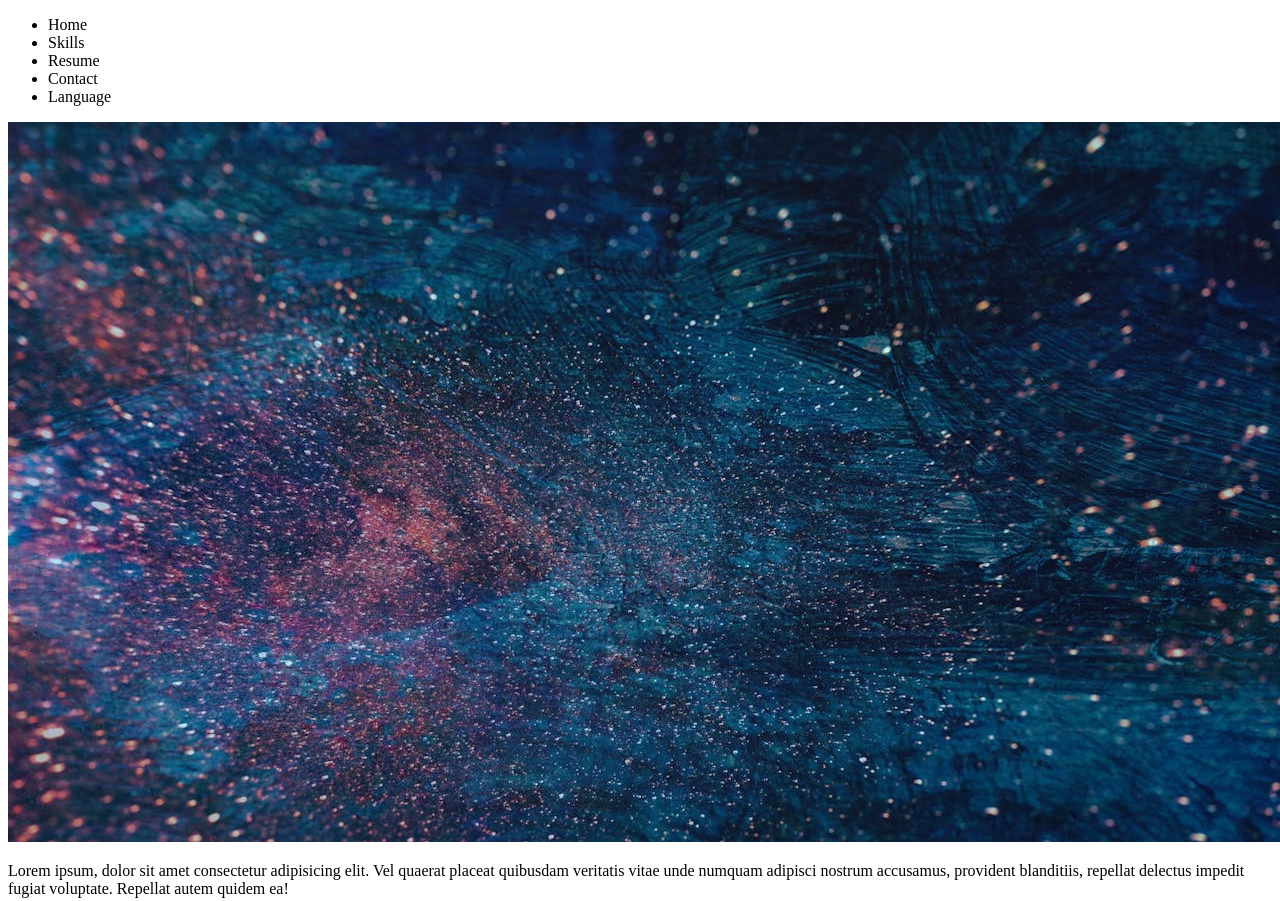
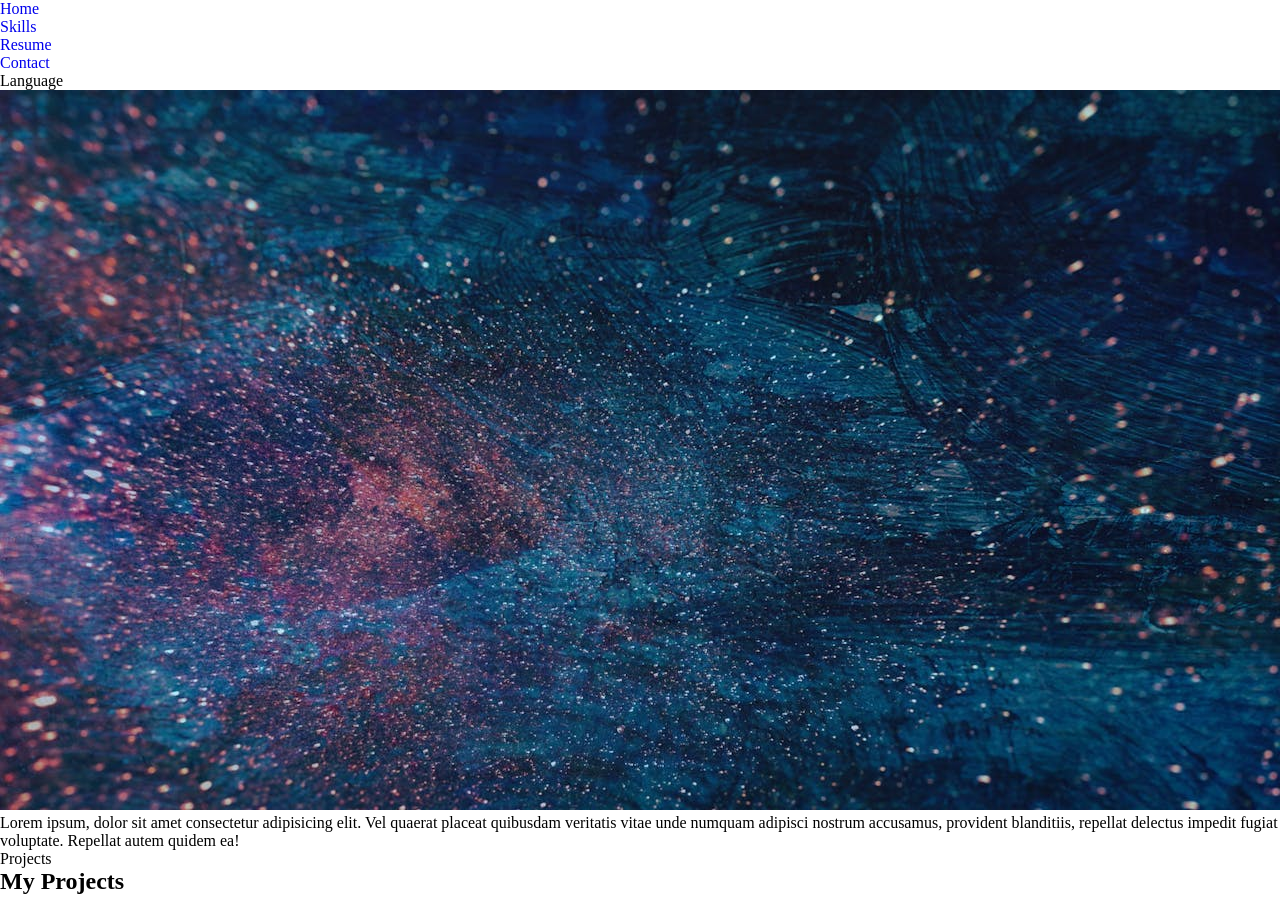
Before and after one commit to liandraluiza/my-portfolio, a plain HTML site: page html/index.html in a window 1280 px wide. Shown: the top 901 px of the page. Drawn offline with Linux system fonts and the light colour scheme.

Commit message:
creating html folder and starting main css

```diff
--- a/index.html
+++ b/html/index.html
@@ -3,24 +3,24 @@
 <head>
     <meta charset="UTF-8">
     <meta name="viewport" content="width=device-width, initial-scale=1.0">
-    <link rel="stylesheet" href="styles/main.css">
+    <link rel="stylesheet" href="../styles/main.css">
     <title>Portfolio</title>
 </head>
 <body>
    <header>
     <nav>
         <ul>
-            <li>Home</li>
-            <li>Skills</li>
-            <li>Resume</li>
-            <li>Contact</li>
+            <li><a href="index.html">Home</a></li>
+            <li><a href="skills.html">Skills</a></li>
+            <li><a href="resume.html">Resume</a></li>
+            <li><a href="contact.html">Contact</a></li>
             <li>Language</li>
         </ul>
     </nav>
    </header>
    <main>
     <section>
-        <img src="images/img1.jpg" alt="background">
+        <img src="../images/img1.jpg" alt="background">
         <p>Lorem ipsum, dolor sit amet consectetur adipisicing elit. Vel quaerat placeat quibusdam veritatis vitae unde numquam adipisci nostrum accusamus, provident blanditiis, repellat delectus impedit fugiat voluptate. Repellat autem quidem ea!</p>
         <ul>
             <li>Projects</li>
--- /dev/null
+++ b/styles/main.css
@@ -0,0 +1,8 @@
+@charset "UTF-8";
+
+* {
+    margin: 0;
+    padding: 0;
+    border: 0;
+    text-decoration: none;
+}
```
Also changed, not shown: html/contact.html (added, +11 -0 lines), html/resume.html (added, +11 -0 lines), html/skills.html (added, +11 -0 lines).
